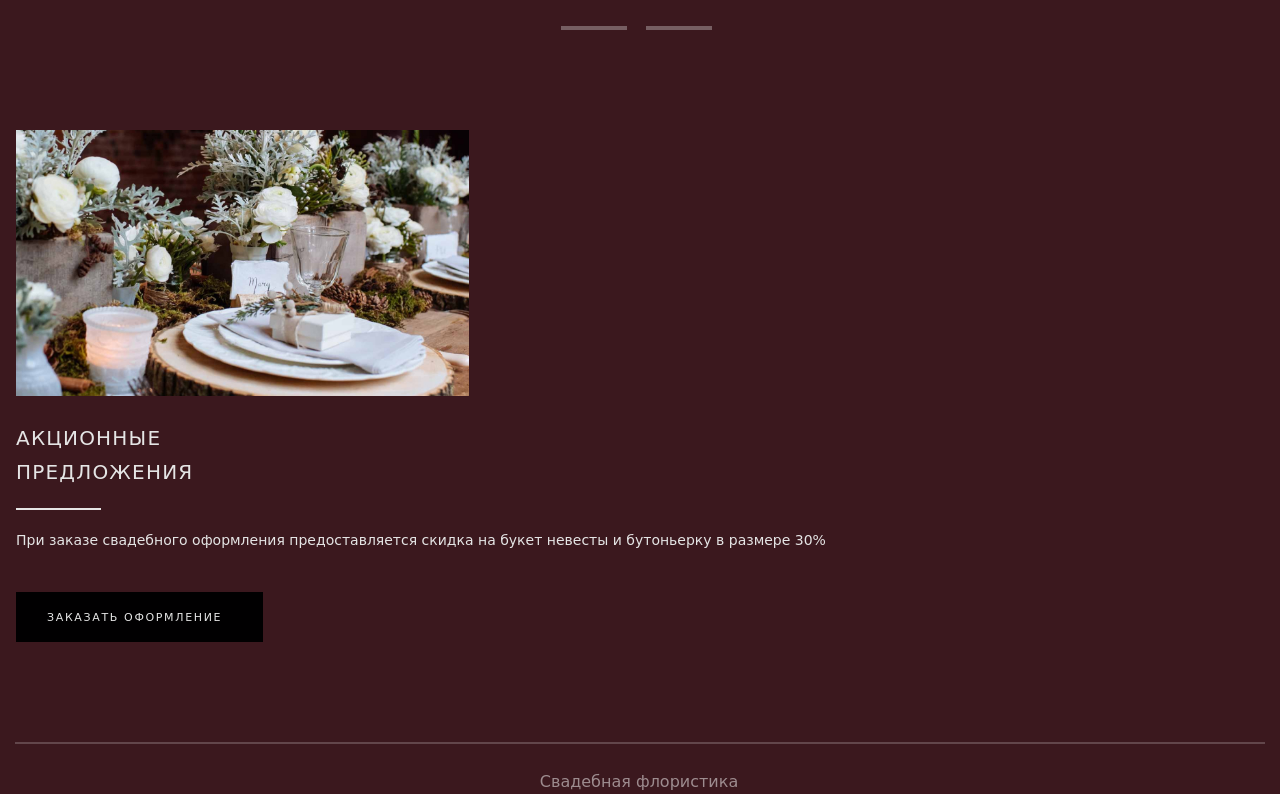
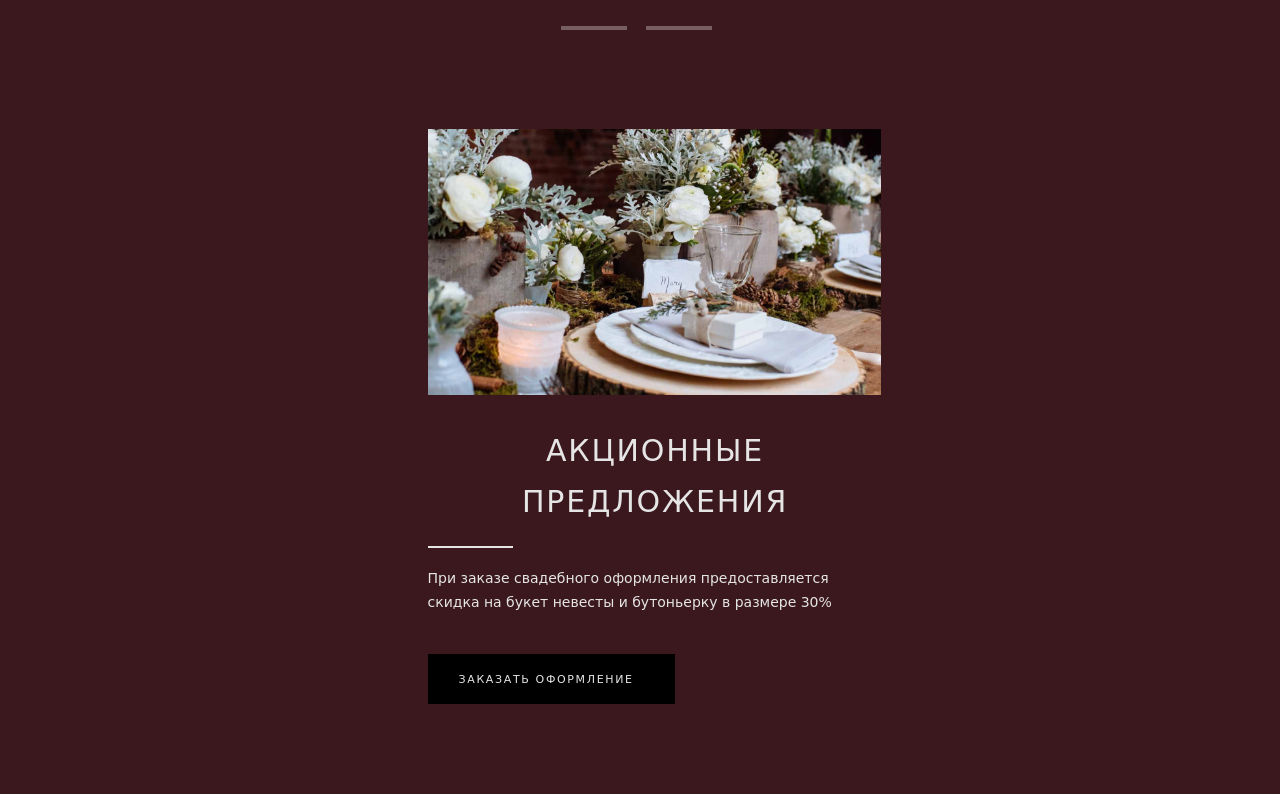
Before and after one commit to AlexeyUdalov90/NikitaO-Floristy, a website: page app/index.html in a window 1280 px wide. Shown: the part 1586-2380 px from the top of the page. Drawn offline with nearby package versions, Linux system fonts and the light colour scheme; files that its build step writes are made by us from their sources; files whose address does not match are found by name; a web font is replaced by a local one.

Commit message:
Начал работу над адаптивной секцией промо

```diff
--- a/app/index.html
+++ b/app/index.html
@@ -107,8 +107,11 @@
       </div>
     </section>
     <section class="promo">
-      <img class="promo__image" src="images/promo-picture.jpg" alt="Промо картинка">
-      <h2 class="promo__title">акционные <br>предложения</h2>
+      <img class="promo__image"
+      srcset="images/promo-picture.jpg 320w , images/promo-picture_ipad.jpg 768h"
+      sizes="(max-width:650px) 470px, 768px"
+      alt="Промо картинка">
+      <h2 class="promo__title">акционные <br> предложения</h2>
       <hr>
       <p class="promo__text">При заказе свадебного оформления предоставляется скидка на букет невесты и бутоньерку в размере 30%</p>
       <button class="promo__button" type="submit">заказать оформление</button>
--- a/app/scss/pages/_index.scss
+++ b/app/scss/pages/_index.scss
@@ -135,7 +135,7 @@ body {
 
 .catalog-section {
     padding: 0 17px 0 15px;
-    margin-bottom: 95px;
+    margin-bottom: 94px;
     @media (min-width:768px) {
         padding:0 40px;
     }
@@ -278,12 +278,23 @@ body {
 
 .promo {
   padding:0 16px;
+  overflow: hidden;
 
-  overflow: hidden;
+  @media (min-width:390px) {
+      max-width: 485px;
+      margin: 0 auto;
+  }
+  @media (min-width:768px) {
+      padding:0 0 0 30px;
+  }
   &__image {
     width: 100%;
     max-width: 453px;
+
     margin-bottom: 4px;
+    @media (min-width:768px) {
+        margin-bottom: 1px;
+    }
   }
   &__title {
     margin-bottom: 10px;
@@ -293,6 +304,16 @@ body {
     font-weight: normal;
     letter-spacing: 0.06em;
     text-transform: uppercase;
+
+    @media (min-width:768px) {
+        font-size: 30px;
+        line-height: 51px;
+        text-align: center;
+        text-transform: uppercase;
+        br {
+            display: none;
+        }
+    }
   }
   & > hr {
     display: inline-block;
```
Also changed, not shown: app/assets/images/promo-picture_ipad.jpg (added).
